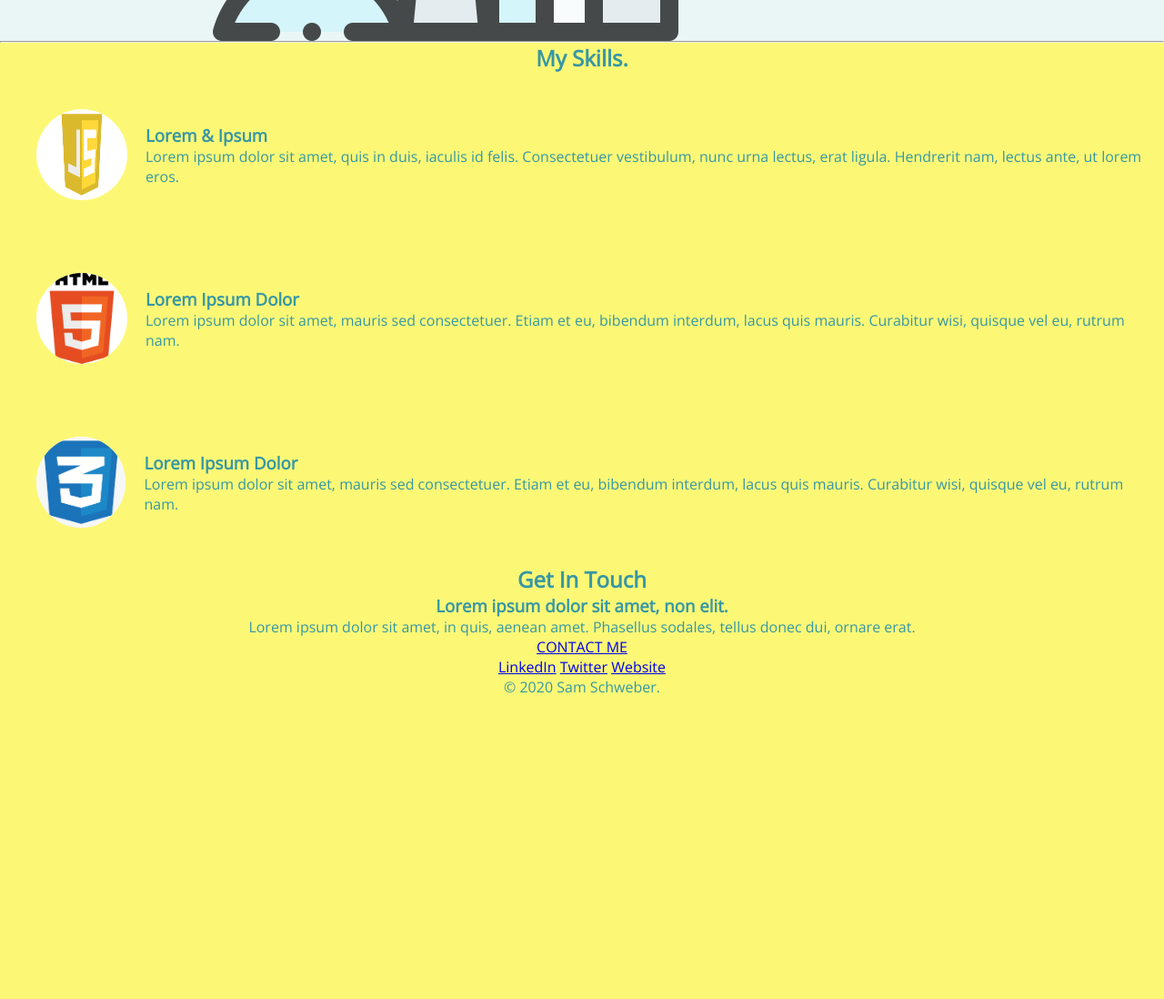
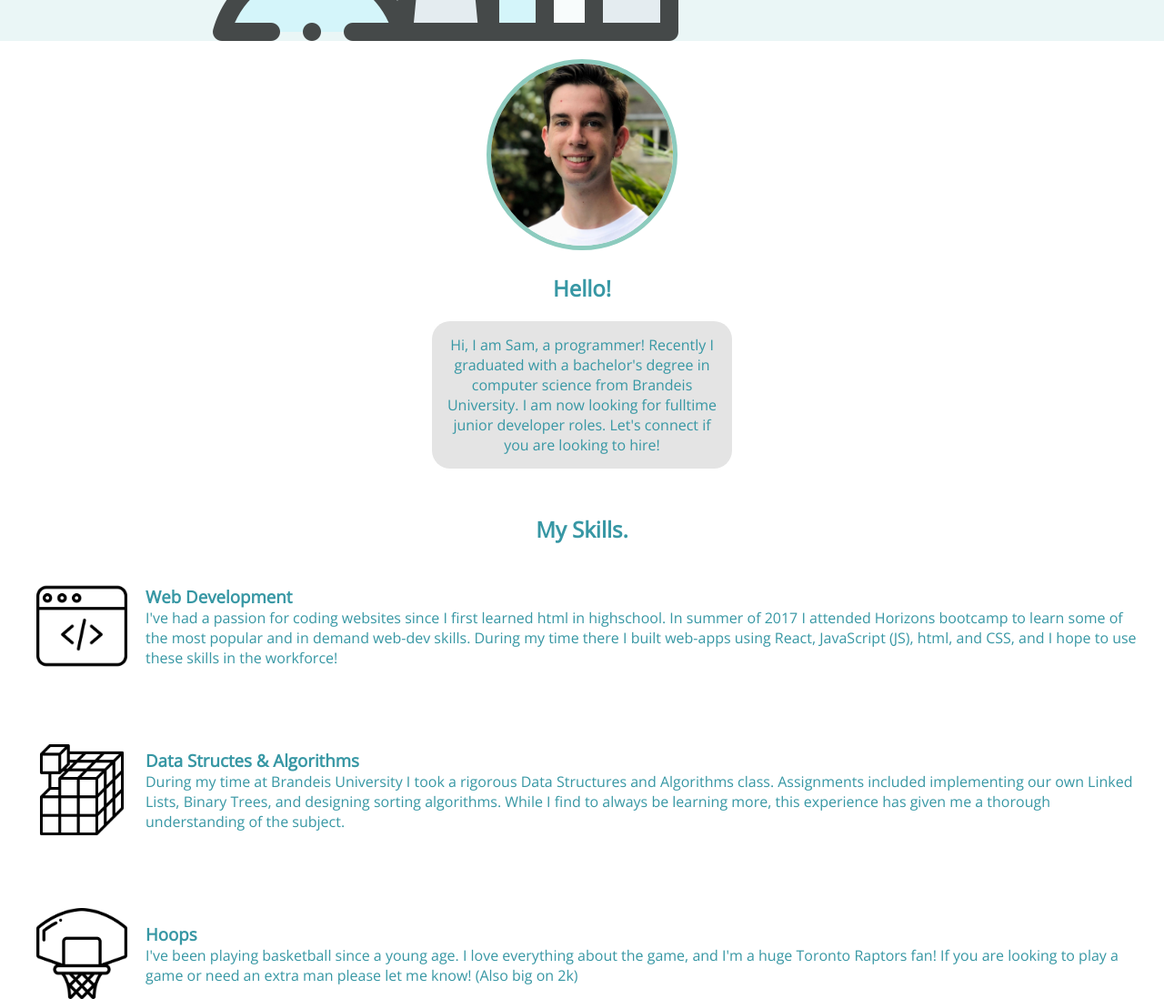
Before and after one commit to sjschweber/personal-site, a plain HTML site: page index.html in a window 1280 px wide. Shown: the part 500-1598 px from the top of the page at 91% size. Before the commit the page ends 1266 px from the top, so only its background shows below. Drawn offline with nearby package versions, Linux system fonts and the light colour scheme.

Commit message:
Updates site content

```diff
--- a/css/index.css
+++ b/css/index.css
@@ -6,7 +6,7 @@ body{
   text-align: center;
   display: flex;
   flex-direction: column;
-  background-color: #fcf876;
+  background-color: white;
   font-family: 'Open Sans'
 
 }
@@ -33,10 +33,23 @@ h1{
   border-radius: 20px;
 
 }
+
+.contact-me{
+  background-color: #EAF6F6;
+  padding: 10px;
+}
+.bottom-container{
+  background-color: #EAF6F6;
+  padding: 10px;
+
+}
 .toronto{
   position: relative;
   right: 150px;
   opacity: .7
+}
+.hello{
+  align-self: center;
 }
 .info{
   background-color: #EAF6F6;
@@ -66,8 +79,6 @@ h1{
 }
 
 .logo{
-  border-radius: 100%;
-  background-color: white;
   height: 100px;
   width: 100px;
   margin: 20px;
@@ -87,6 +98,7 @@ h1{
   height: 200px;
   width: 200px;
   border-color: #8ccbbe;
+  border-radius: 100%;
   border-style: solid;
   border-width: 5px;
 }
--- a/index.html
+++ b/index.html
@@ -16,47 +16,70 @@
     <img id="cloud" src="./assets/ui.png" />
   </div>
 
+  <div class="hello">
+    <img id="profile" class="logo" src="./assets/profile2.jpeg" />
+    <h2>Hello!</h2>
+    <div class="about">
 
-    <hr>
+        Hi, I am Sam, a programmer! Recently
+        I graduated with a bachelor's degree in computer science from
+        Brandeis University. I am now looking for fulltime junior developer roles.
+        Let's connect if you are looking to hire!
+
+    </div>
+  </div>
+
     <div class="skills">
       <h2>My Skills.</h2>
       <div class="skill-row">
-        <img class="logo" src="./assets/js.png" alt="">
+        <img class="logo" src="./assets/code.png" alt="">
         <div class='skills-title'>
-          <h3>Lorem & Ipsum</h3>
-          <p>Lorem ipsum dolor sit amet, quis in duis, iaculis id felis. Consectetuer vestibulum, nunc urna lectus, erat ligula. Hendrerit nam, lectus ante, ut lorem eros.</p>
+          <h3>Web Development</h3>
+          <p>I've had a passion for coding websites since I first learned html in highschool.
+            In summer of 2017 I attended Horizons bootcamp to learn some of the most popular
+            and in demand web-dev skills. During my time there I built web-apps using React, JavaScript (JS), html, and CSS, and I hope to
+            use these skills in the workforce!
+          </p>
         </div>
 
       </div>
       <div class="skill-row">
-        <img class="logo" src="./assets/html.svg.png" alt="">
+        <img class="logo" src="./assets/structure.png" alt="">
         <div class="skills-title">
-          <h3>Lorem Ipsum Dolor</h3>
-          <p>Lorem ipsum dolor sit amet, mauris sed consectetuer. Etiam et eu, bibendum interdum, lacus quis mauris. Curabitur wisi, quisque vel eu, rutrum nam.</p>
+          <h3>Data Structes & Algorithms</h3>
+          <p>
+            During my time at Brandeis University I took a rigorous Data Structures and Algorithms class.
+            Assignments included implementing our own Linked Lists, Binary Trees, and designing sorting algorithms.
+            While I find to always be learning more, this experience has given me a thorough understanding of the subject.
+          </p>
         </div>
 
       </div>
       <div class="skill-row">
-        <img class="logo" src="./assets/css.png" alt="">
+        <img class="logo" src="./assets/hoop.png" alt="">
         <div class="skills-title">
-          <h3>Lorem Ipsum Dolor</h3>
-          <p>Lorem ipsum dolor sit amet, mauris sed consectetuer. Etiam et eu, bibendum interdum, lacus quis mauris. Curabitur wisi, quisque vel eu, rutrum nam.</p>
+          <h3>Hoops</h3>
+          <p>
+            I've been playing basketball since a young age. I love everything about the game, and I'm
+            a huge Toronto Raptors fan! If you are looking to play a game or need an extra man please let me know!
+            (Also big on 2k)
+          </p>
         </div>
 
       </div>
     </div>
     <div class="contact-me">
       <h2>Get In Touch</h2>
-      <h3>Lorem ipsum dolor sit amet, non elit.</h3>
-      <p>Lorem ipsum dolor sit amet, in quis, aenean amet. Phasellus sodales, tellus donec dui, ornare erat.</p>
-      <a class="btn" href="mailto:name@email.com">CONTACT ME</a>
+
+      <p>If you are looking to connect please check out my linkdin, github, or shoot me an email!</p>
+      <a class="btn" href="mailto:schweber97@gmail.com">CONTACT ME</a>
     </div>
 
 
   <div class="bottom-container">
-    <a class="footer-link" href="https://www.linkedin.com/">LinkedIn</a>
-    <a class="footer-link" href="https://twitter.com/">Twitter</a>
-    <a class="footer-link" href="https://www.appbrewery.co/">Website</a>
+    <a class="footer-link" href="https://www.linkedin.com/in/samschweber/">LinkedIn</a>
+    <a class="footer-link" href="https://github.com/sjschweber">Github</a>
+    <a class="footer-link" href="https://www.instagram.com/schwebie/">Instagram</a>
     <p>© 2020 Sam Schweber.</p>
   </div>
 
```
Also changed, not shown: assets/code.png (added), assets/hoop.png (added), assets/structure.png (added).
